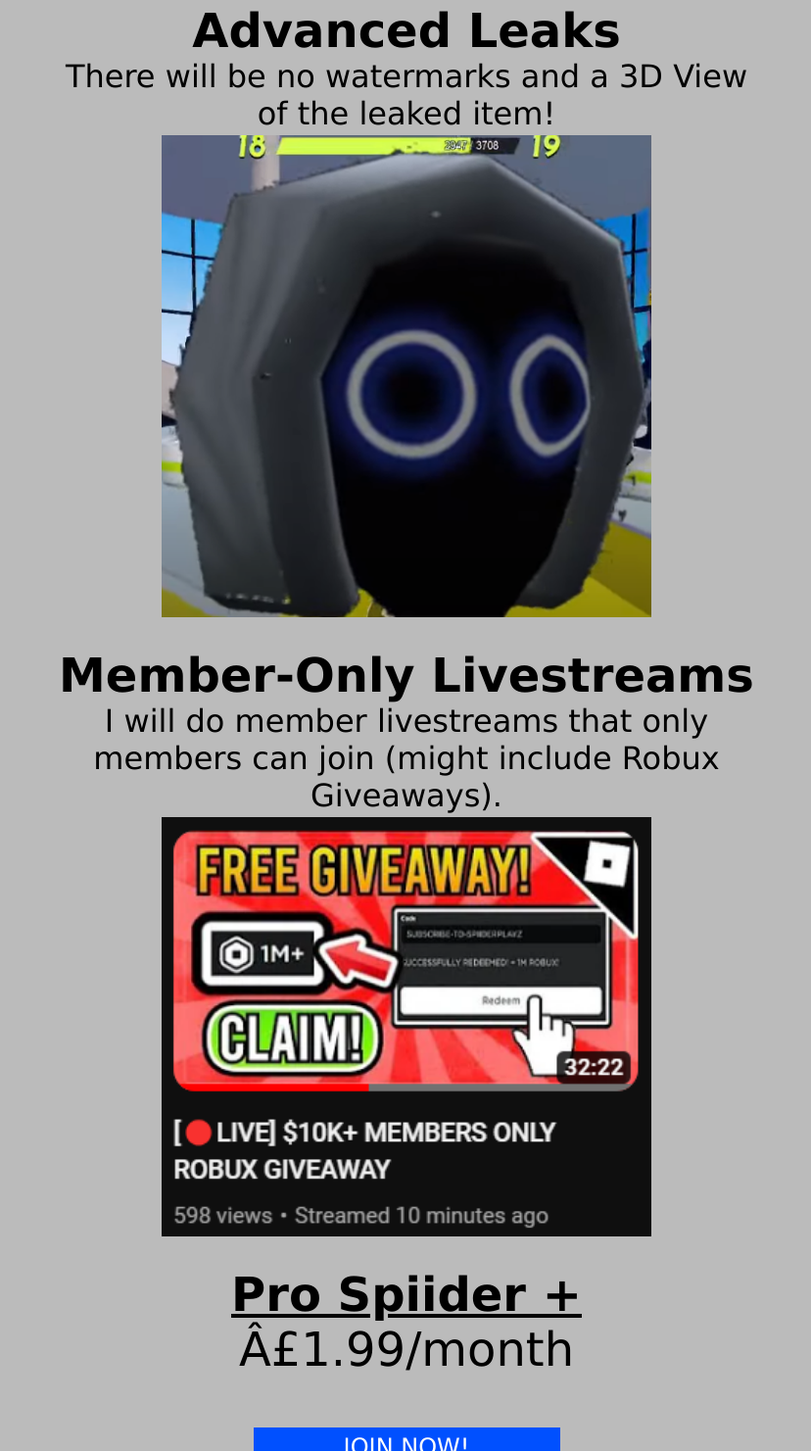
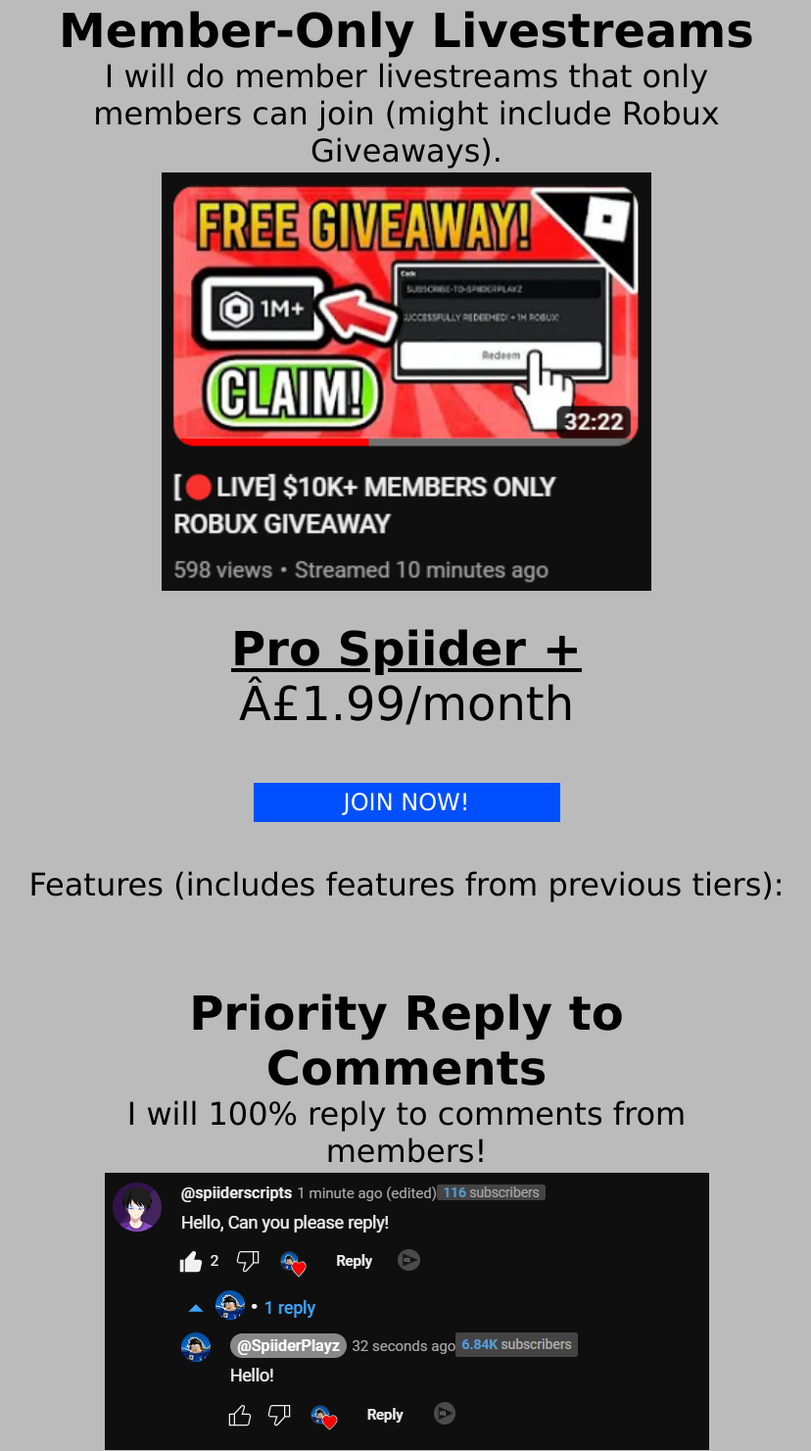
Before and after one commit to SpiiderPlayz/spiiderplayz.github.io, a plain HTML site: page membership.html in a window 1280 px wide. Shown: the part 1670-3151 px from the top of the page at 98% size, without its empty margins (225-1053 px from the left). Drawn offline with Linux system fonts and the light colour scheme.

Commit message:
Add files via upload

```diff
--- a/membership.html
+++ b/membership.html
@@ -196,28 +196,6 @@
 					<table width="730" border="0" cellspacing="1" cellpadding="1">
 						<tr>
 							<td width="726" align="center"><font face="Verndana, Geneva, sans-serif" color="black" size="10">
-								<strong>Advanced Leaks</strong><br/></font>
-								<font face="Verndana, Geneva, sans-serif" color="black" size="6">
-									There will be no watermarks and a 3D View of the leaked item!<br/></font>
-								<table>
-									<tr>
-										<td>
-										    <img src="/assets/13.jpg" width="500"/>
-										</td>
-									</tr>
-								</table>
-							</td>
-						</tr>
-					</table>
-				</td>
-			</tr>
-		</table>
-		<table width="100%" height="82" border="0" cellspacing="5" cellpadding="5" bgcolor="#bbbbbb">
-			<tr>
-				<td height="72" align="center" vallign="top">
-					<table width="730" border="0" cellspacing="1" cellpadding="1">
-						<tr>
-							<td width="726" align="center"><font face="Verndana, Geneva, sans-serif" color="black" size="10">
 								<strong>Member-Only Livestreams</strong><br/></font>
 								<font face="Verndana, Geneva, sans-serif" color="black" size="6">
 									I will do member livestreams that only members can join (might include Robux Giveaways).<br/></font>
```
Also changed, not shown: merch.html (+0 -21 lines).
